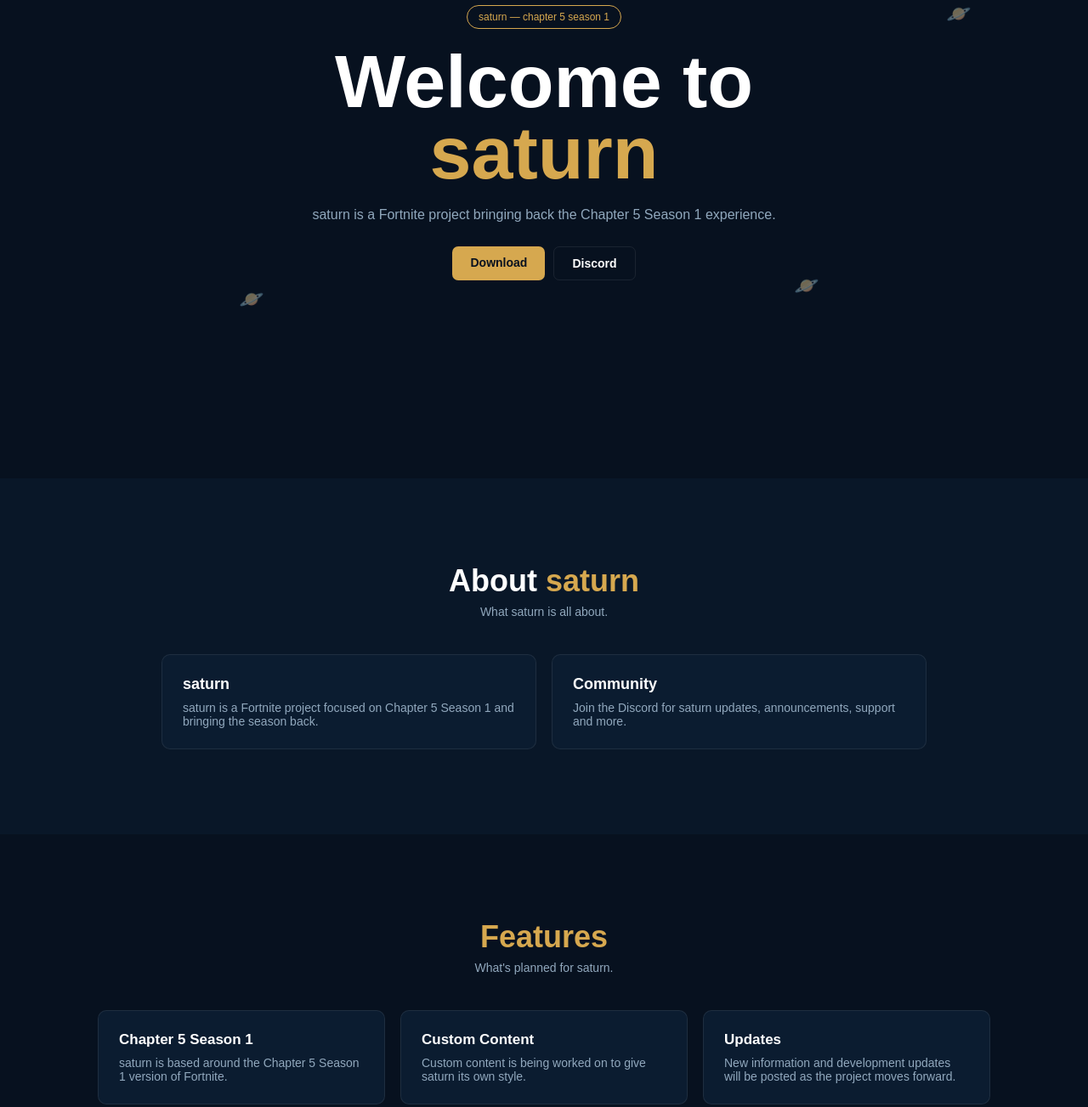
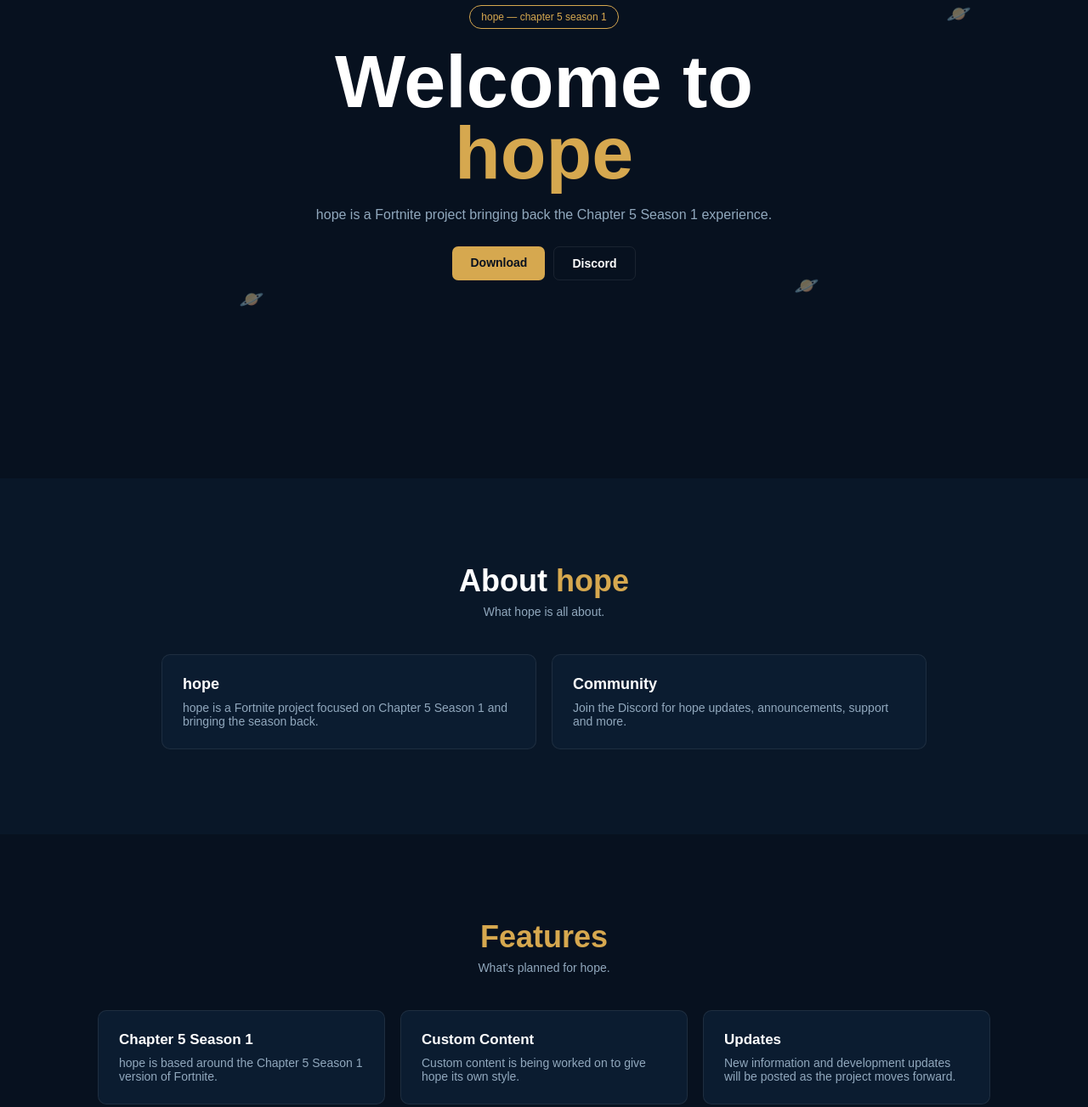
Before and after one commit to kaqerfn/Hope, a plain HTML site: page index.html in a window 1280 px wide. Shown: the part 237-1540 px from the top of the page at 85% size. Drawn offline with Linux system fonts and the light colour scheme.

Commit message:
Update index.html

```diff
--- a/index.html
+++ b/index.html
@@ -4,15 +4,15 @@
   <meta charset="UTF-8">
   <meta name="viewport" content="width=device-width, initial-scale=1.0">
 
-  <meta property="og:title" content="saturn">
-  <meta property="og:description" content="saturn - Chapter 5 Season 1">
-  <meta property="og:url" content="https://kaqerfn.github.io/saturn/">
+  <meta property="og:title" content="hope">
+  <meta property="og:description" content="hope - Chapter 5 Season 1">
+  <meta property="og:url" content="https://kaqerfn.github.io/hope/">
   <meta property="og:type" content="website">
-  <meta property="og:image" content="https://kaqerfn.github.io/saturn/IMG_1618.jpeg">
+  <meta property="og:image" content="https://kaqerfn.github.io/hope/C0027425-3D9B-43DF-9A82-8EEE338BABB0.png">
   <meta property="og:image:width" content="1200">
   <meta property="og:image:height" content="630">
 
-  <title>saturn</title>
+  <title>hope</title>
 
   <style>
     * {
@@ -309,7 +309,7 @@
 <body>
 
   <nav>
-    <a href="#home" class="logo">saturn</a>
+    <a href="#home" class="logo">hope</a>
 
     <div class="nav-links">
       <a href="#about">About</a>
@@ -330,12 +330,12 @@
     <div class="saturn saturn-e">🪐</div>
 
     <div class="home-content">
-      <div class="season">saturn — chapter 5 season 1</div>
+      <div class="season">hope — chapter 5 season 1</div>
 
-      <h1>Welcome to <strong>saturn</strong></h1>
+      <h1>Welcome to <strong>hope</strong></h1>
 
       <p>
-        saturn is a Fortnite project bringing back the Chapter 5 Season 1 experience.
+        hope is a Fortnite project bringing back the Chapter 5 Season 1 experience.
       </p>
 
       <div class="home-buttons">
@@ -349,23 +349,23 @@
   <section class="about" id="about">
 
     <div class="heading">
-      <h2>About <strong>saturn</strong></h2>
-      <p>What saturn is all about.</p>
+      <h2>About <strong>hope</strong></h2>
+      <p>What hope is all about.</p>
     </div>
 
     <div class="about-content">
 
       <div>
-        <h3>saturn</h3>
+        <h3>hope</h3>
         <p>
-          saturn is a Fortnite project focused on Chapter 5 Season 1 and bringing the season back.
+          hope is a Fortnite project focused on Chapter 5 Season 1 and bringing the season back.
         </p>
       </div>
 
       <div>
         <h3>Community</h3>
         <p>
-          Join the Discord for saturn updates, announcements, support and more.
+          Join the Discord for hope updates, announcements, support and more.
         </p>
       </div>
 
@@ -377,7 +377,7 @@
 
     <div class="heading">
       <h2><strong>Features</strong></h2>
-      <p>What's planned for saturn.</p>
+      <p>What's planned for hope.</p>
     </div>
 
     <div class="features">
@@ -385,14 +385,14 @@
       <div>
         <h3>Chapter 5 Season 1</h3>
         <p>
-          saturn is based around the Chapter 5 Season 1 version of Fortnite.
+          hope is based around the Chapter 5 Season 1 version of Fortnite.
         </p>
       </div>
 
       <div>
         <h3>Custom Content</h3>
         <p>
-          Custom content is being worked on to give saturn its own style.
+          Custom content is being worked on to give hope its own style.
         </p>
       </div>
 
@@ -416,7 +416,7 @@
 
     <div class="center">
       <p>
-        The download will be added here once saturn is ready. Join the Discord for release updates.
+        The download will be added here once hope is ready. Join the Discord for release updates.
       </p>
     </div>
 
@@ -431,7 +431,7 @@
 
     <div class="center">
       <p>
-        If you're having an issue with saturn, join the Discord and let us know.
+        If you're having an issue with hope, join the Discord and let us know.
       </p>
 
       <a href="https://discord.gg/hkMXKRY2qv" class="button">Join Discord</a>
@@ -443,7 +443,7 @@
 
     <div class="heading">
       <h2><strong>Donate</strong></h2>
-      <p>Support saturn.</p>
+      <p>Support hope.</p>
     </div>
 
     <div class="center">
@@ -465,7 +465,7 @@
       <h3>Website Color</h3>
 
       <p>
-        Pick a color for the saturn website.
+        Pick a color for the hope website.
       </p>
 
       <input type="color" id="color" value="#d6a84f">
@@ -476,7 +476,7 @@
   </section>
 
   <footer>
-    saturn © 2026
+    hope © 2026
   </footer>
 
   <script>
```
